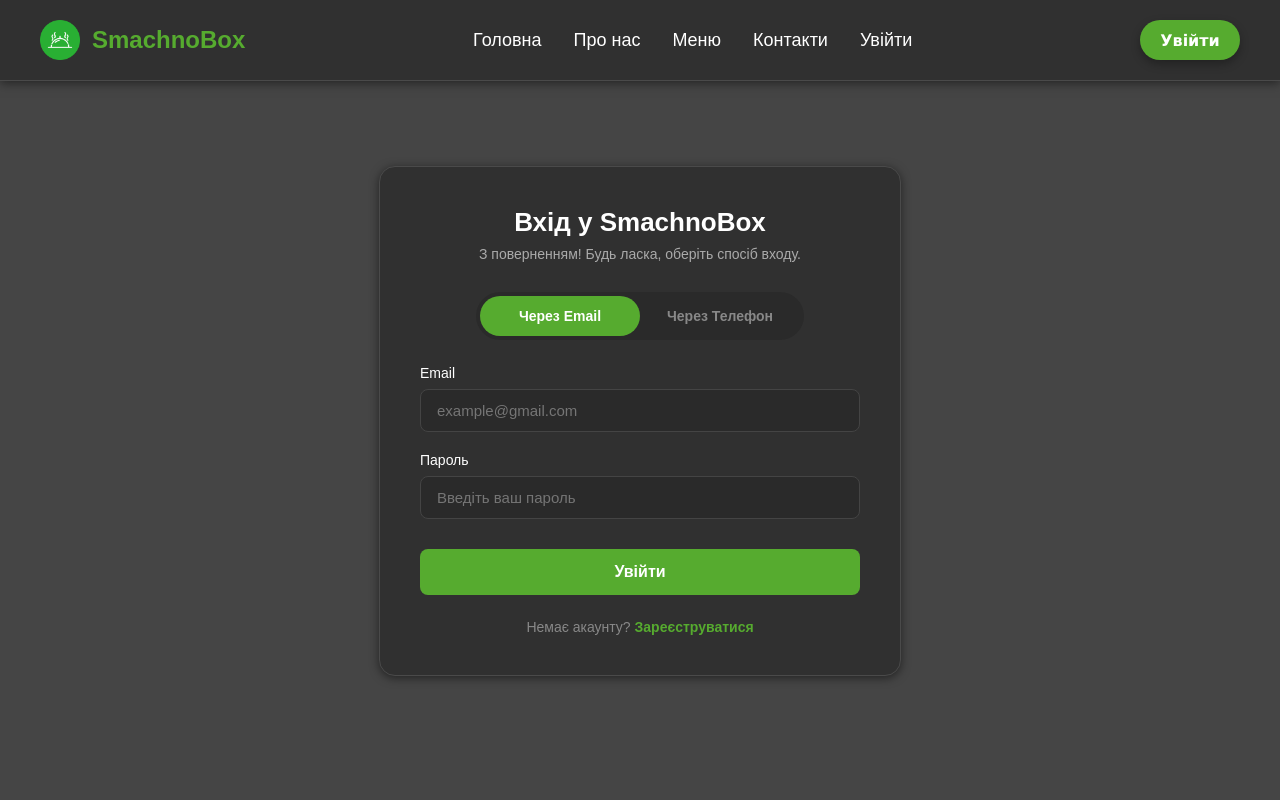
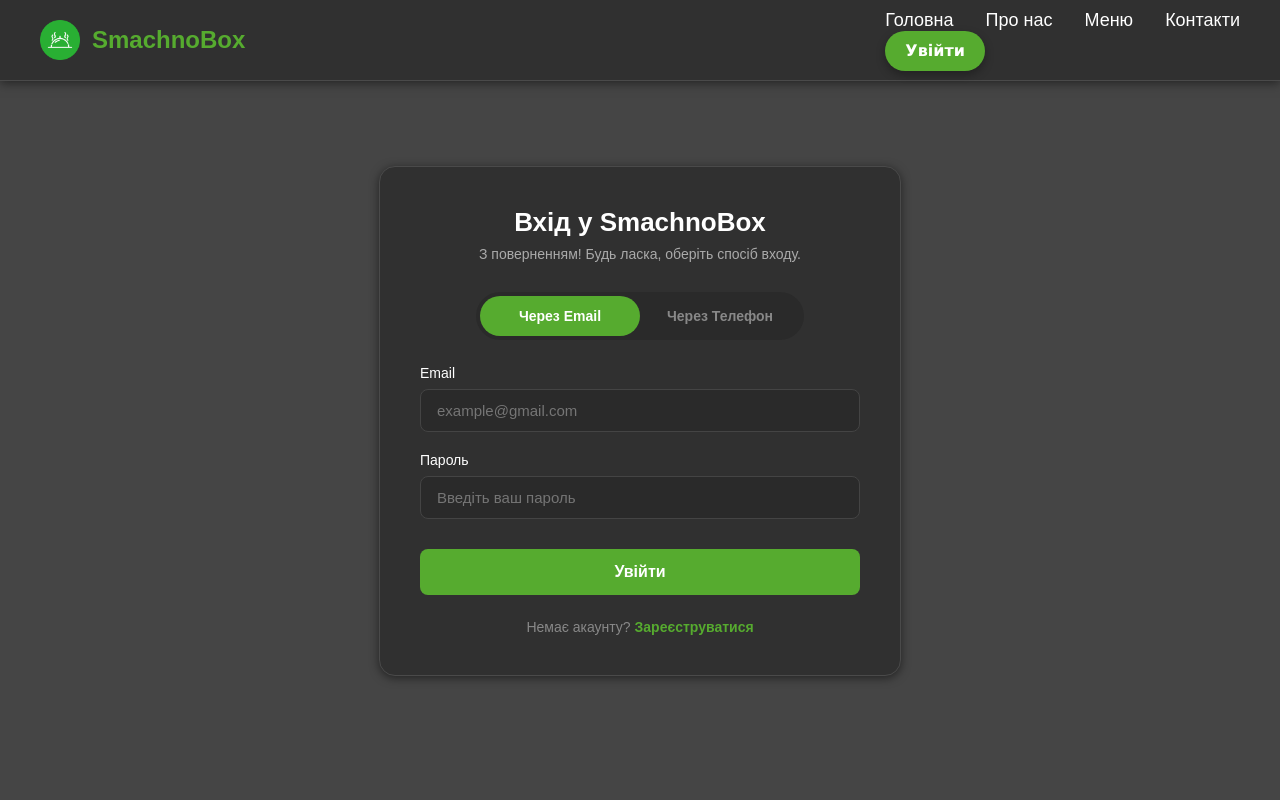
Before and after one commit to mariancompany7-alt/coursework_online_shop, a React (Vite) app in the folder client/SmachnoBox/: page /login in a window 1280 px wide. Shown: the top 800 px of the page. Built offline with nearby package versions, Linux system fonts and the light colour scheme.

Commit message:
Update project 0.8

```diff
--- a/client/SmachnoBox/src/components/Header/Header.jsx
+++ b/client/SmachnoBox/src/components/Header/Header.jsx
@@ -1,7 +1,6 @@
 import React from 'react';
 import { Link } from 'react-router-dom';
 import styles from './Header.module.css';
-import Button from '../common/Button/Button';
 
 function Header({ children }) {
     return (
@@ -19,13 +18,6 @@ function Header({ children }) {
                     {children}
                 </nav>
 
-                {/* Кнопка входу */}
-                <div className={styles.actions}>
-                    <Link to="/login" style={{ textDecoration: 'none' }}>
-                        <Button>Увійти</Button>
-                    </Link>
-                </div>
-
             </div>
         </header>
     );
--- a/client/SmachnoBox/src/components/Header/Header.module.css
+++ b/client/SmachnoBox/src/components/Header/Header.module.css
@@ -1,11 +1,15 @@
 .header {
-  background-color: #303030; /* Чорний/Темно-сірий фон, як у футері */
-  box-shadow: 0 2px 10px rgba(0, 0, 0, 0.5); /* Темніша тінь */
-  position: sticky; /* Залишається зверху при скролі */
+  background-color: #303030;
+  /* Чорний/Темно-сірий фон, як у футері */
+  box-shadow: 0 2px 10px rgba(0, 0, 0, 0.5);
+  /* Темніша тінь */
+  position: sticky;
+  /* Залишається зверху при скролі */
   max-width: 100%;
   top: 0;
   z-index: 100;
-  border-bottom: 1px solid #4a4a4a; /* Темна роздільна смуга замість світлої */
+  border-bottom: 1px solid #4a4a4a;
+  /* Темна роздільна смуга замість світлої */
 }
 
 .headerContent {
@@ -31,7 +35,8 @@
 }
 
 .logo h1 {
-  color: #56ab2f; /* Змінили на яскраво-зелений, щоб світився на чорному */
+  color: #56ab2f;
+  /* Змінили на яскраво-зелений, щоб світився на чорному */
   font-size: 24px;
   font-weight: 700;
   margin: 0;
@@ -46,7 +51,8 @@
 }
 
 .navigation a {
-  color: #ffffff; /* Змінили текст меню на білий */
+  color: #ffffff;
+  /* Змінили текст меню на білий */
   text-decoration: none;
   font-weight: 500;
   font-size: 18px;
@@ -55,7 +61,8 @@
 }
 
 .navigation a:hover {
-  color: #56ab2f; /* При наведенні стає фірмовим зеленим */
+  color: #56ab2f;
+  /* При наведенні стає фірмовим зеленим */
 }
 
 /* Зелена лінія підкреслення */
@@ -74,7 +81,26 @@
   width: 100%;
 }
 
+.button {
+  width: 100px;
+  height: 40px;
+  background-color: #56ab2f;
+  box-shadow: 0 4px 10px rgba(0, 0, 0, 0.3);
+  border: none;
+  border-radius: 30px;
+  color: white;
+  font-size: 16px;
+  font-family: 'Lucida Sans', 'Lucida Sans Regular', 'Lucida Grande', 'Lucida Sans Unicode', Geneva, Verdana, sans-serif;
+  font-weight: 800;
+  transition: transform 0.3s ease, box-shadow 0.3s ease, all 0.3s ease;
+  cursor: pointer;
+  display: inline-block;
+}
 
+.button:hover {
+  background-color: #458a25;
+  transform: translateY(-3px);
+}
 
 /* Адаптивність для мобільних пристроїв */
 @media (max-width: 768px) {
--- a/client/SmachnoBox/src/components/Navbar/Navbar.jsx
+++ b/client/SmachnoBox/src/components/Navbar/Navbar.jsx
@@ -35,14 +35,14 @@ function Navbar() {
         <li><Link to="/#about" onClick={(e) => handleScroll(e, 'about')}>Про нас</Link></li>
         <li><Link to="/#menu" onClick={(e) => handleScroll(e, 'menu')}>Меню</Link></li>
         <li><Link to="/#contact" onClick={(e) => handleScroll(e, 'contact')}>Контакти</Link></li>
+      </ul>
 
-        {/* Кнопка динамічно змінює свій текст та куди вона веде */}
-        <li>
-          <Link to={user ? "/dashboard" : "/login"}>
-            {user ? "Мій профіль" : "Увійти"}
-          </Link>
-        </li>
-      </ul>
+      <Link to={user ? "/dashboard" : "/login"}>
+        <div className={styles.actions}>
+          <button type='button' className={styles.button}>Увійти</button>
+        </div>
+      </Link>
+
     </nav>
   );
 }
--- a/client/SmachnoBox/src/components/common/Button/Button.jsx
+++ /dev/null
@@ -1,12 +0,0 @@
-import React from 'react'
-import styles from './Button.module.css'
-
-function Button() {
-  return (
-    <div>
-        <button type='button' className={styles.button}>Увійти</button>
-    </div>
-  )
-}
-
-export default Button
--- a/client/SmachnoBox/src/components/common/Button/Button.module.css
+++ /dev/null
@@ -1,20 +0,0 @@
-.button {
-    width: 100px;
-    height: 40px;
-    background-color: #56ab2f;
-    box-shadow: 0 4px 10px rgba(0, 0, 0, 0.3);
-    border: none;
-    border-radius: 30px;
-    color: white;
-    font-size: 16px;
-    font-family: 'Lucida Sans', 'Lucida Sans Regular', 'Lucida Grande', 'Lucida Sans Unicode', Geneva, Verdana, sans-serif;
-    font-weight: 800;
-    transition: transform 0.3s ease, box-shadow 0.3s ease, all 0.3s ease;
-    cursor: pointer;
-    display: inline-block;
-}
-
-.button:hover {
-    background-color: #458a25;
-    transform: translateY(-3px);
-}
```
